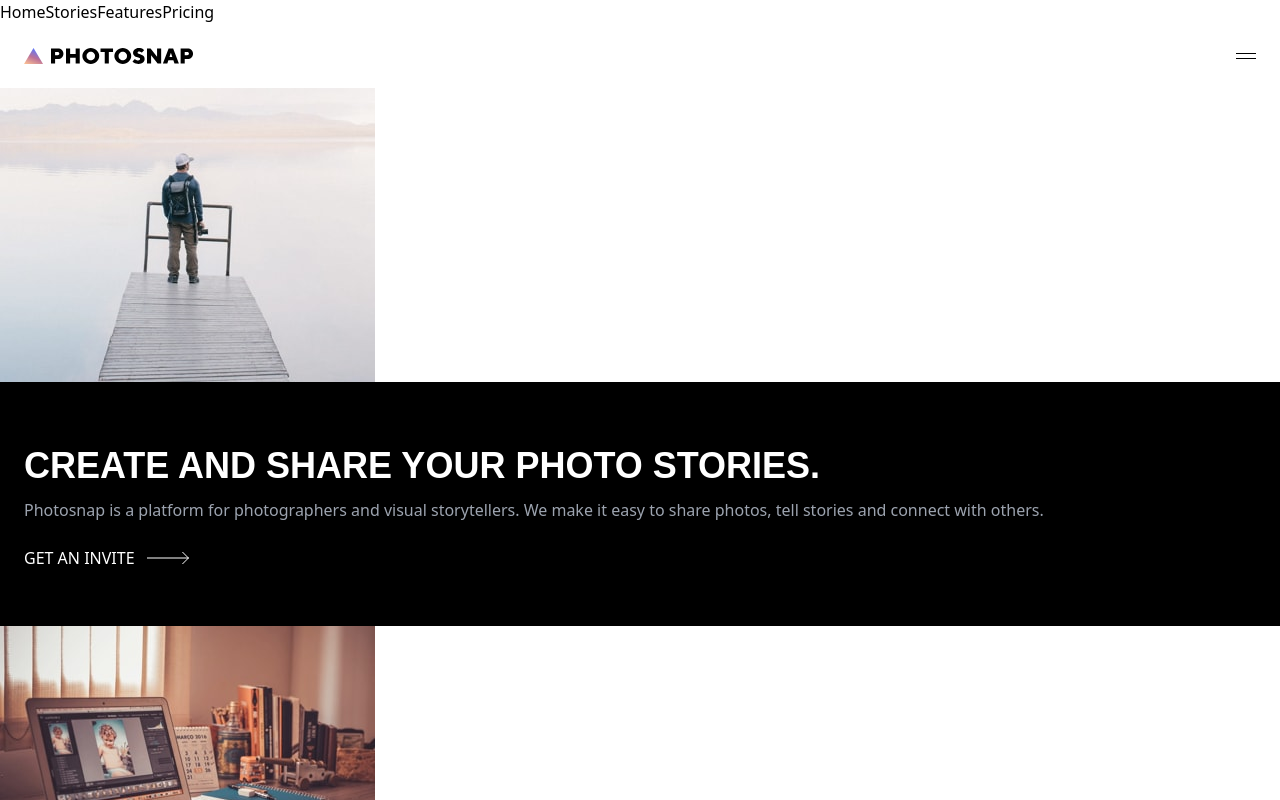
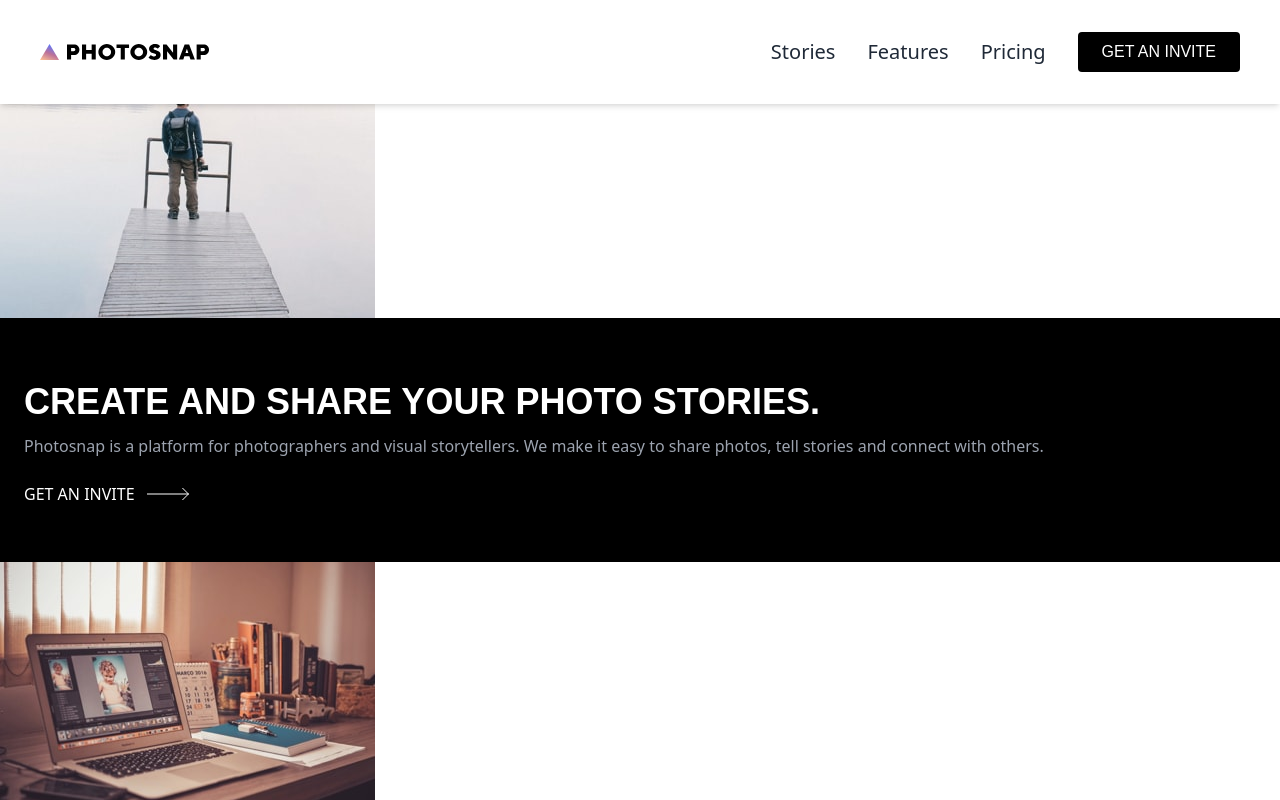
Before and after one commit to schincharauli/photosnap-multi-page-website-, a React (Vite) app: page / in a window 1280 px wide. Shown: the top 800 px of the page. Built offline with nearby package versions, Linux system fonts and the light colour scheme.

Commit message:
added navigation

```diff
--- a/src/App.jsx
+++ b/src/App.jsx
@@ -7,6 +7,7 @@ import Pricing from "./components/pricing/Pricing";
 import Home from "./components/Home/Home";
 import Header from "./components/Header";
 import Footer from "./components/Footer";
+import NavBar from "./components/navigation/NavBar";
 
 function App() {
   return (
@@ -24,6 +25,7 @@ function App() {
         <Route path="/pricing" element={<Pricing />} />
       </Routes>
       <>
+        <NavBar />
         {/* <Header /> */}
         {/* <Home /> */}
         {/* <Footer /> */}
--- a/src/components/Features/Features.jsx
+++ b/src/components/Features/Features.jsx
@@ -20,7 +20,6 @@ import BetaCard from "../BetaCard";
 function Features() {
   return (
     <div>
-      <Header />
       <div>
         <img src={hero} alt="" />
         <Section
--- a/src/components/Home/Home.jsx
+++ b/src/components/Home/Home.jsx
@@ -20,7 +20,6 @@ import Header from "../Header";
 function Home() {
   return (
     <div>
-      <Header />
       <Section
         image={section1_pic_one}
         title="Create and share your photo stories."
--- a/src/components/Stories/Stories.jsx
+++ b/src/components/Stories/Stories.jsx
@@ -25,7 +25,6 @@ import Footer from "../Footer";
 function Stories() {
   return (
     <div>
-      <Header />
       <div className=" bg-black">
         <img src={imgOne} alt="" />
         <p className="pl-6 pt-12 text-white text-xs">
--- /dev/null
+++ b/src/components/navigation/Button.jsx
@@ -0,0 +1,14 @@
+import React from "react";
+
+const Button = (props) => {
+  return (
+    <button
+      className="font-DMSans  bg-black text-white py-2 px-6 rounded md:ml-8 hover:bg-gray-400
+    duration-500"
+    >
+      {props.children}
+    </button>
+  );
+};
+
+export default Button;
--- /dev/null
+++ b/src/components/navigation/NavBar.jsx
@@ -0,0 +1,75 @@
+import React from "react";
+import { useState } from "react";
+import logo from "../../assets/logo.svg";
+import menuIcon from "../../assets/shared/mobile/menu.svg";
+import closeIcon from "../../assets/shared/mobile/close.svg";
+import { Link } from "react-router-dom";
+import Button from "./Button";
+
+function NavBar() {
+  let [open, setOpen] = useState(false);
+  return (
+    <div>
+      <div className="shadow-md w-full fixed top-0 left-0 ">
+        <div className="md:flex items-center justify-between bg-white py-8 md:px-10 px-7">
+          <div>
+            <img className=" cursor-pointer" src={logo} />
+          </div>
+          <div
+            onClick={() => setOpen(!open)}
+            className="text-3xl absolute right-8 top-6 cursor-pointer md:hidden"
+          >
+            <div>
+              <img
+                name={open ? "closeIcon" : "menuIcon"}
+                src={open ? closeIcon : menuIcon}
+                alt=""
+              />
+            </div>
+          </div>
+          <ul
+            className={`md:flex md:items-center md:pb-0   pb-4 absolute md:static bg-white md:z-auto z-[-1] left-0 w-full md:w-auto md:pl-0 pl-9 transition-all duration-500 ease-in ${
+              open ? "top-20 " : "top-[-490px]"
+            }`}
+          >
+            <li className="md:ml-8 text-xl md:my-0 my-7">
+              <Link
+                className="text-gray-800 hover:text-gray-400 duration-500"
+                to="/stories"
+                onClick={() => setOpen(false)}
+              >
+                Stories
+              </Link>
+            </li>
+            <li className="md:ml-8 text-xl md:my-0 my-7">
+              <Link
+                className="text-gray-800 hover:text-gray-400 duration-500"
+                to="/features"
+                onClick={() => setOpen(false)}
+              >
+                Features
+              </Link>
+            </li>
+            <li className="md:ml-8 text-xl md:my-0 my-7">
+              <Link
+                className="text-gray-800 hover:text-gray-400 duration-500"
+                to="/pricing"
+                onClick={() => setOpen(false)}
+              >
+                Pricing
+              </Link>
+            </li>
+
+            <Button>GET AN INVITE</Button>
+          </ul>
+        </div>
+      </div>
+    </div>
+  );
+}
+
+export default NavBar;
+
+{
+  /* <img src={menuIcon} /> */
+}
--- a/src/components/pricing/Pricing.jsx
+++ b/src/components/pricing/Pricing.jsx
@@ -22,8 +22,6 @@ function Pricing() {
 
   return (
     <div>
-      <Header />
-
       <div>
         <img src={hero} alt="" />
         <Section
```
